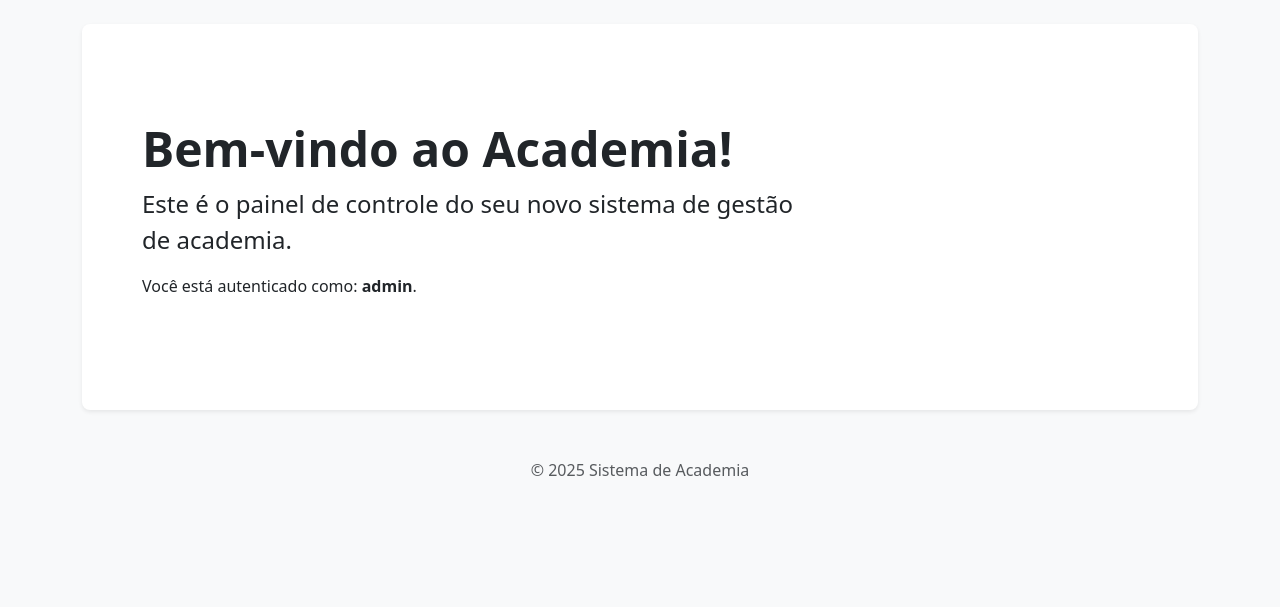
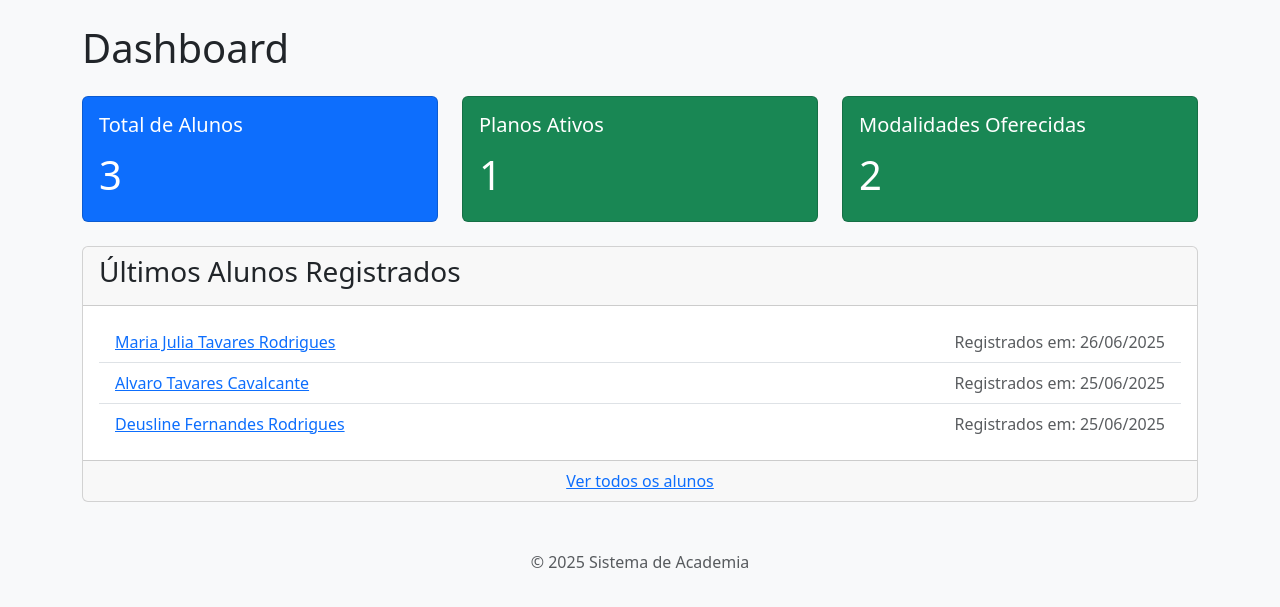
Before and after one commit to cavalcantetavares/academia, a Django app: page / in a window 1280 px wide. Shown: the part 64-671 px from the top of the page. Run offline with Django 5.2, Linux system fonts and the light colour scheme; a user stored in the database is signed in; data comes from the database, SQL or seed files in the repository.

Commit message:
criado dashboar

```diff
--- a/academia_sistema/urls.py
+++ b/academia_sistema/urls.py
@@ -2,6 +2,7 @@
 
 from django.contrib import admin
 from django.urls import path, include
+from gestao_academia import views as gestao_views
 from contas import views as contas_views
 from django.conf import settings
 from django.conf.urls.static import static
@@ -9,7 +10,8 @@ from django.conf.urls.static import static
 urlpatterns = [
     # URLs do Admin e da Página Inicial
     path('admin/', admin.site.urls),
-    path('', contas_views.pagina_inicial, name='pagina_inicial'),
+     # A NOSSA NOVA PÁGINA INICIAL É O DASHBOARD
+    path('', gestao_views.dashboard, name='dashboard'),
 
     # Inclui as URLs do app de Contas
     path('contas/', include('contas.urls')),
--- a/contas/views.py
+++ b/contas/views.py
@@ -21,5 +21,5 @@ def registrar(request):
     return render(request, 'contas/registrar.html', {'form': form})
 
 # A view pagina_inicial continua igual
-def pagina_inicial(request):
-    return render(request, 'pagina_inicial.html')
+#def pagina_inicial(request):
+#    return render(request, 'pagina_inicial.html')
--- /dev/null
+++ b/gestao_academia/templates/gestao_academia/dashboard.html
@@ -0,0 +1,59 @@
+{% extends 'base.html' %}
+
+{% block title %} {{ titulo }} {% endblock %}
+
+
+{% block content %}
+<h1 class="mb-4">Dashboard</h1>
+
+<!-- Secção de Estatísticas -->
+<div class="row">
+   <div class="col-md-4 mb-4">
+      <div class="card text-white bg-primary h-100">
+        <div class="card-body">
+            <h5 class="card-title">Total de Alunos</h5>
+            <p class="card-text fs-1">{{ total_alunos}}</p>
+        </div>
+      </div>
+   </div>
+   <div class="col-md-4 mb-4">
+       <div class="card text-white bg-success h-100">
+            <div class="card-body">
+                <h5 class="card-title">Planos Ativos</h5>
+                <p class="card-text fs-1">{{ total_planos }}</p>
+            </div>
+        </div>
+   </div>
+   <div class="col-md-4 mb-4">
+       <div class="card text-white bg-success h-100">
+            <div class="card-body">
+                <h5 class="card-title">Modalidades Oferecidas</h5>
+                <p class="card-text fs-1">{{ total_modalidades }}</p>
+            </div>
+        </div>
+   </div>
+</div>
+<!-- Secção de Últimos Alunos Registados -->
+ <div class="card">
+    <div class="card-header">
+        <h3 >Últimos Alunos Registrados</h3>
+    </div>
+    <div class="card-body">
+        <ul class="list-group list-group-flush">
+            {% for aluno in ultimos_alunos %}
+                <li class="list-group-item">
+                    <a href="{% url 'aluno_detalhe' pk=aluno.pk%}">{{ aluno.nome_completo }}</a>
+                    <span class="text-muted float-end">
+                        Registrados em: {{ aluno.data_matricula|date:"d/m/Y"}}
+                    </span>
+                </li>
+            {% empty %}
+                <li class="list-group-item">Nenhum aluno registrado ainda.</li>
+            {% endfor %}
+        </ul>
+    </div>
+    <div class="card-footer text-center">
+        <a href="{% url 'lista_alunos' %}">Ver todos os alunos</a>
+    </div>
+ </div>
+ {% endblock %}
--- a/gestao_academia/urls.py
+++ b/gestao_academia/urls.py
@@ -4,6 +4,12 @@ from django.urls import path
 from . import views
 
 urlpatterns = [
+    # NOVA ROTA PARA O DASHBOARD
+
+    path('dashboard/', views.dashboard, name='dashboard'),
+
+
+
     # URLs de Modalidades
     path('modalidades/', views.lista_modalidades, name='lista_modalidades'),
     path('modalidades/nova/', views.criar_modalidade, name='criar_modalidade'),
--- a/gestao_academia/views.py
+++ b/gestao_academia/views.py
@@ -114,3 +114,24 @@
         'titulo': f'Nova Matrícula para {aluno.nome_completo}'
     }
     return render(request, 'gestao_academia/matricula_form.html', contexto)
+
+# --- NOVA VIEW PARA O DASHBOARD ---
+
+@login_required
+def dashboard(request):
+    # Calcula as estatísticas
+    total_alunos = Aluno.objects.count()
+    total_planos = Plano.objects.count()
+    total_modalidade = Modalidade.objects.count()
+
+    # Busca os últimos 5 alunos registrados
+    ultimos_alunos = Aluno.objects.order_by('-data_matricula')[:5]
+
+    contexto = {
+        'total_alunos' : total_alunos,
+        'total_planos' : total_planos,
+        'total_modalidades' : total_modalidade,
+        'ultimos_alunos' : ultimos_alunos,
+        'titulo' : 'Dashboard'
+    }
+    return render(request, 'gestao_academia/dashboard.html', contexto)
--- a/templates/base.html
+++ b/templates/base.html
@@ -11,7 +11,7 @@
     <!-- Menu de Navegação (Navbar) do Bootstrap -->
     <nav class="navbar navbar-expand-lg navbar-dark bg-dark mb-4">
     <div class="container-fluid">
-        <a class="navbar-brand" href="{% url 'pagina_inicial' %}">Academia</a>
+        <a class="navbar-brand" href="{% url 'dashboard' %}">Academia</a>
         <button class="navbar-toggler" type="button" data-bs-toggle="collapse" data-bs-target="#navbarNav" aria-controls="navbarNav" aria-expanded="false" aria-label="Toggle navigation">
             <span class="navbar-toggler-icon"></span>
         </button>
```
Also changed, not shown: templates/123pagina_inicial.html (renamed from templates/pagina_inicial.html).
